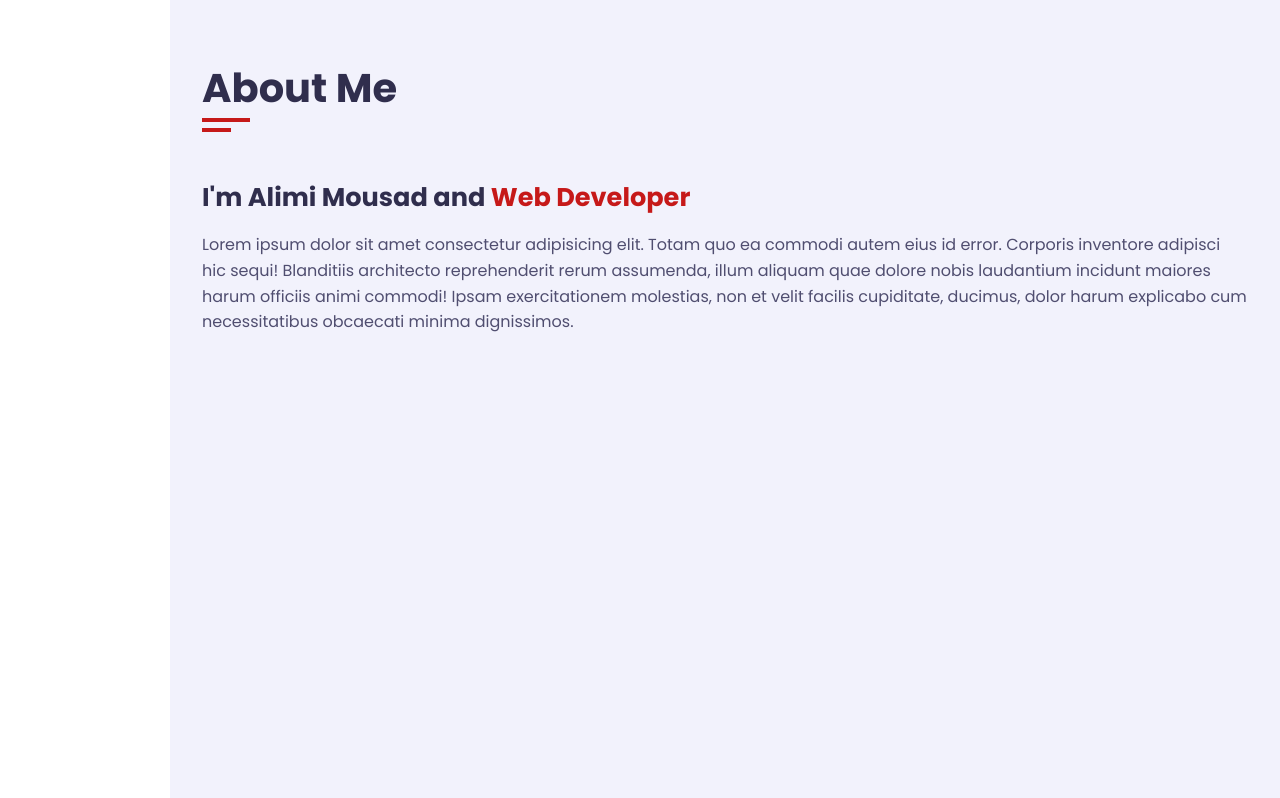
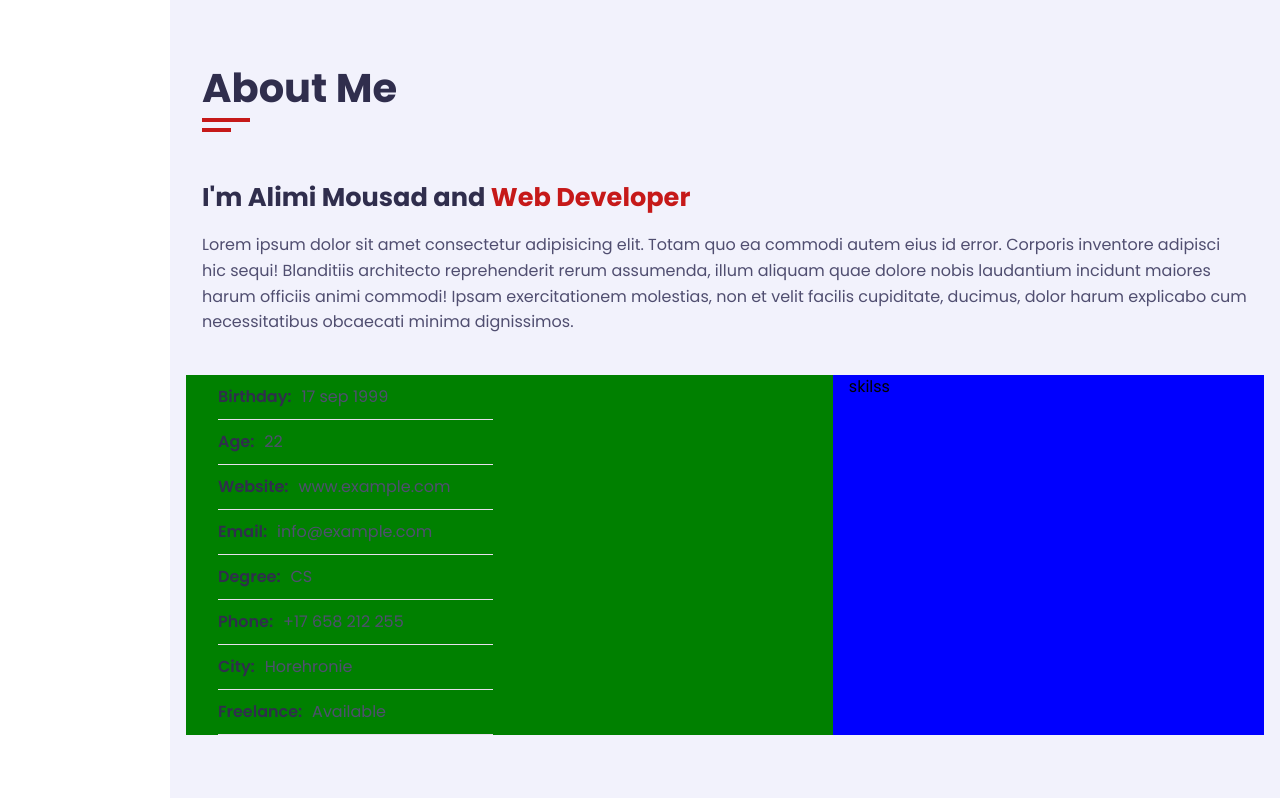
Before and after one commit to Ihliana/Portfolio2, a plain HTML site: page index.html in a window 1280 px wide. Shown: the part 802-1600 px from the top of the page. Drawn offline with Linux system fonts and the light colour scheme; a web font is replaced by a local one.

Commit message:
.personal-info update

```diff
--- a/css/styles.css
+++ b/css/styles.css
@@ -367,3 +367,38 @@ h3.my-profession {
 
     color: var(--text-black-700)
 }
+
+
+.about .personal-info {
+    flex: 0 0 60%;
+    max-width: 60%;
+    margin-top: 2.5rem;
+    background-color: green;
+}
+
+.about .personal-info .info-item {
+    flex: 0 0 50%;
+    max-width: 50%;
+}
+.about .personal-info .info-item  p{
+    font-weight: 600;
+    padding: 10px 0;
+    font-size: 1rem;
+    color: var(--text-black-900);
+    border-bottom: 1px solid var(--bg-black-50);
+}
+.about .personal-info .info-item  p span{
+    font-weight: 400;
+    margin-left: 6px;
+    color: var(--text-black-700);
+    display: inline-block;
+}
+
+
+
+.about .skills {
+    flex: 0 0 40%;
+    max-width: 40%;
+    margin-top: 2.5rem;
+    background-color: blue;
+}
--- a/index.html
+++ b/index.html
@@ -89,7 +89,38 @@
                                 </div><!-- /row-->
 
                                 <div class="row">
+                                    <div class="personal-info padd-16">
 
+                                        <div class="info-item padd-16">
+                                            <p>Birthday: <span>17 sep 1999</span></p>
+                                        </div>
+                                        <div class="info-item padd-16">
+                                            <p>Age: <span>22</span></p>
+                                        </div>
+                                        <div class="info-item padd-16">
+                                            <p>Website: <span>www.example.com</span></p>
+                                        </div>
+                                        <div class="info-item padd-16">
+                                            <p>Email: <span>info@example.com</span></p>
+                                        </div>
+                                        <div class="info-item padd-16">
+                                            <p>Degree: <span>CS</span></p>
+                                        </div>
+                                        <div class="info-item padd-16">
+                                            <p>Phone: <span>+17 658 212 255</span></p>
+                                        </div>
+                                        <div class="info-item padd-16">
+                                            <p>City: <span>Horehronie</span></p>
+                                        </div>
+                                        <div class="info-item padd-16">
+                                            <p>Freelance: <span>Available</span></p>
+                                        </div>
+
+                                    </div><!-- /personal-info -->
+
+                                    <div class="skills padd-16">
+                                        skilss
+                                    </div><!-- /skills -->
                                 </div><!-- /row-->
 
                             </div>
```
